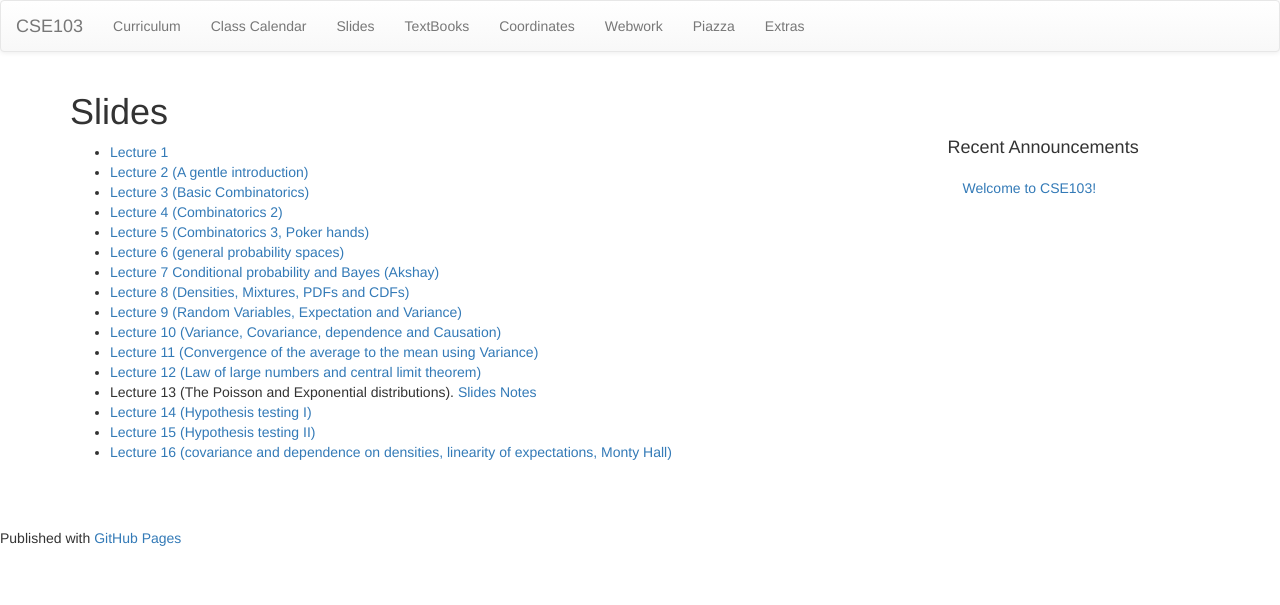
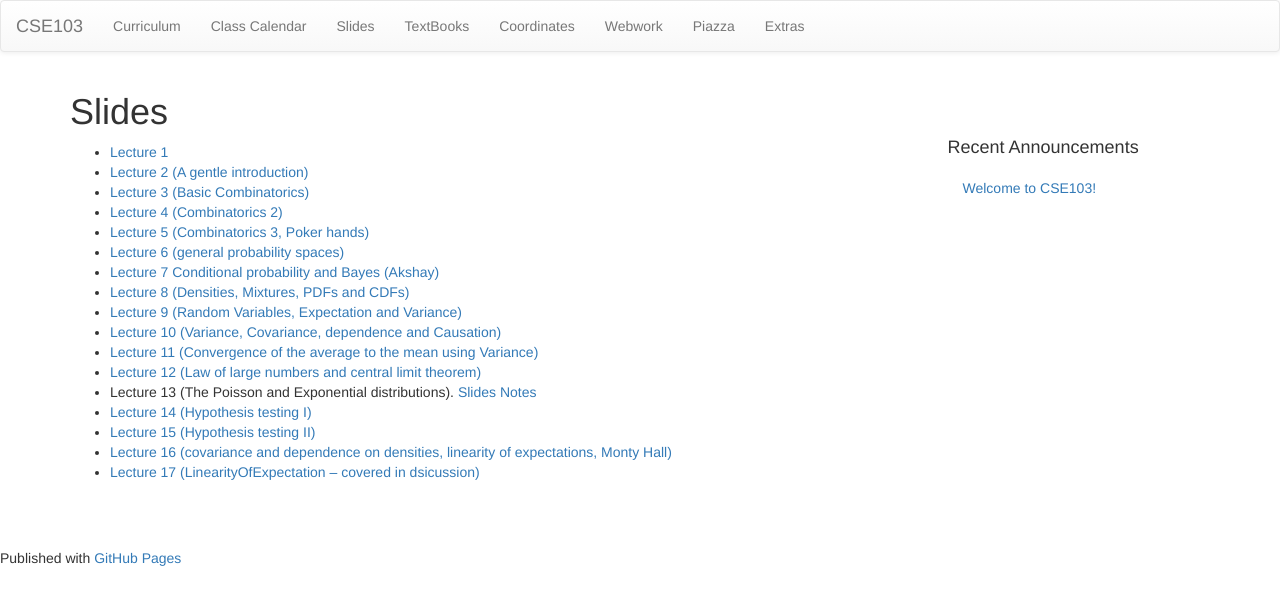
Before and after one commit to cse103/cse103.github.io, a Jekyll site: the page built from pages/18.Slides.md, in a window 1280 px wide. Shown: the top 605 px of the page. Built offline with Jekyll 4.4.1, drawn with Linux system fonts in a browser that asks for light colours; nearby versions of some CDN libraries; Markdown is read by kramdown in place of the engine named in the settings.

Commit message:
Adding linearity of expectation notes
Linearity of expectation problems that were covered during discussion

```diff
--- a/pages/18.Slides.md
+++ b/pages/18.Slides.md
@@ -20,3 +20,4 @@ permalink: /slides/
 * [Lecture 14 (Hypothesis testing I)](/Slides/HypothesisTesting.pdf)
 * [Lecture 15 (Hypothesis testing II)](/Slides/HypothesisTesting II.pdf)
 * [Lecture 16 (covariance and dependence on densities, linearity of expectations, Monty Hall)](/Slides/covdepOnDensitiesLinearityInfiniteMontyHall.pdf)
+* [Lecture 17 (LinearityOfExpectation -- covered in dsicussion)](/Slides/Linearityofexpectationproblems.pdf)
```
Also changed, not shown: 1 other file.
